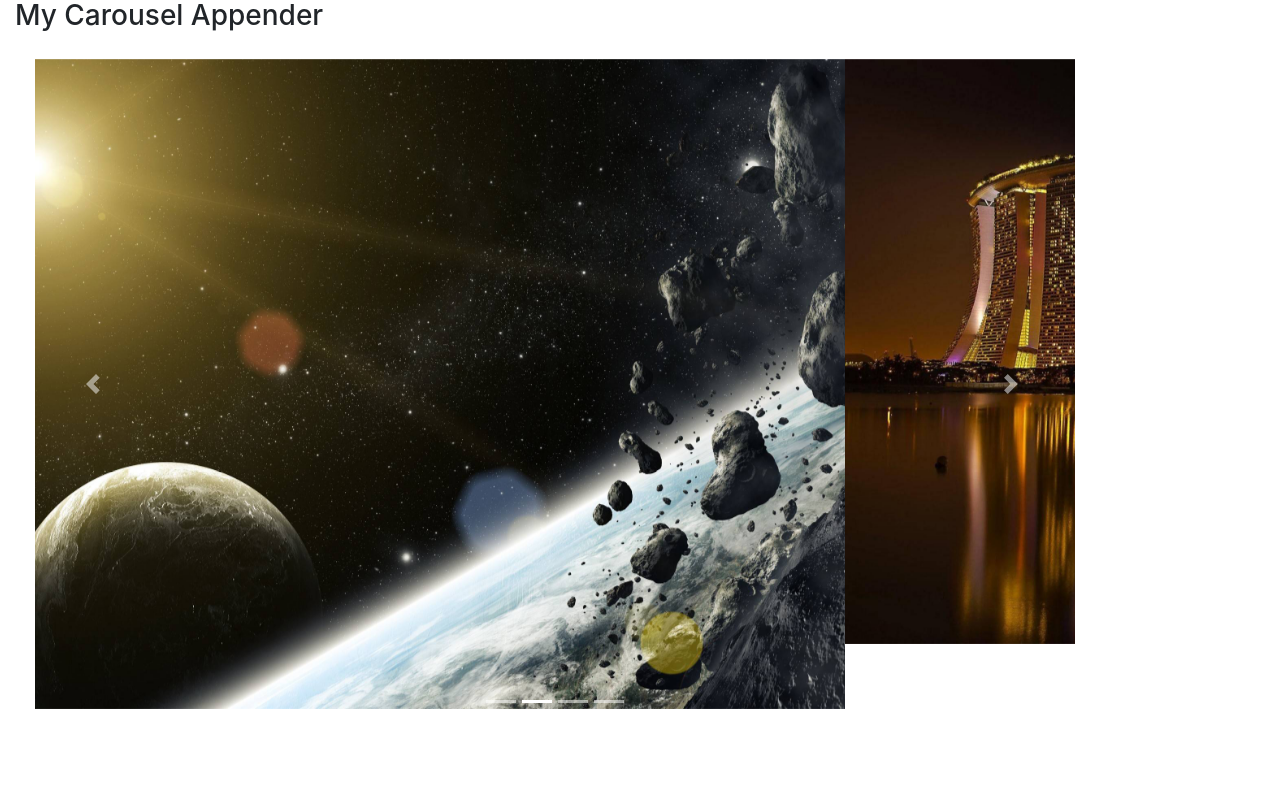
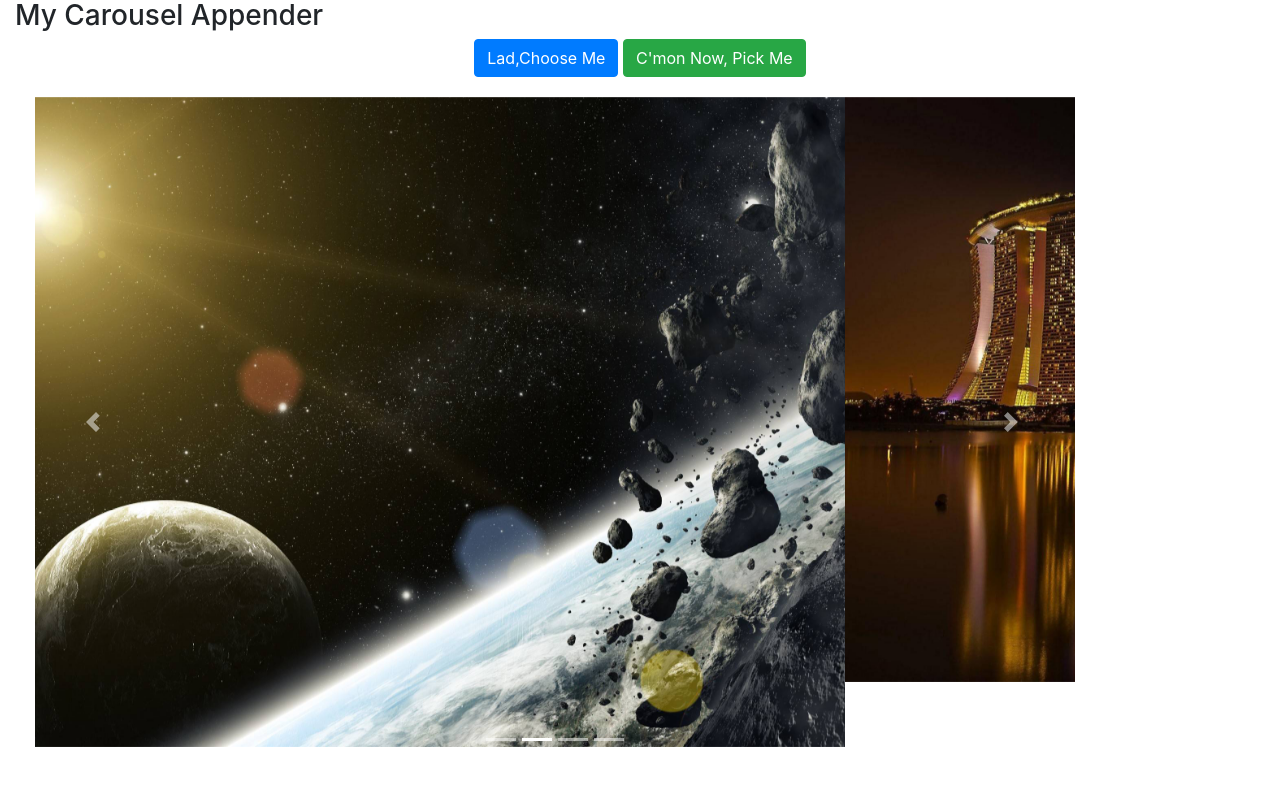
Before and after one commit to Sundaybrian/carousel-appender, a plain HTML site: page index.html in a window 1280 px wide. Drawn offline with Linux system fonts and the light colour scheme.

Commit message:
Add 2 buttons that appends 2 different carousel slides

```diff
--- a/index.html
+++ b/index.html
@@ -12,6 +12,12 @@
 <body>
   <div class="container-fluid">
     <h3>My Carousel Appender</h3>
+
+    <div class="clickable text-center">
+      <button type="button" name="button" id="lad" class="btn btn-primary">Lad,Choose Me</button>
+      <button type="button" name="button" id="cmon" class="btn btn-success">C'mon Now, Pick Me</button>
+
+    </div>
 
     <!--Carousel starts  -->
     <div class="carousel slide" id="myCaro" data-ride="carousel">
```
